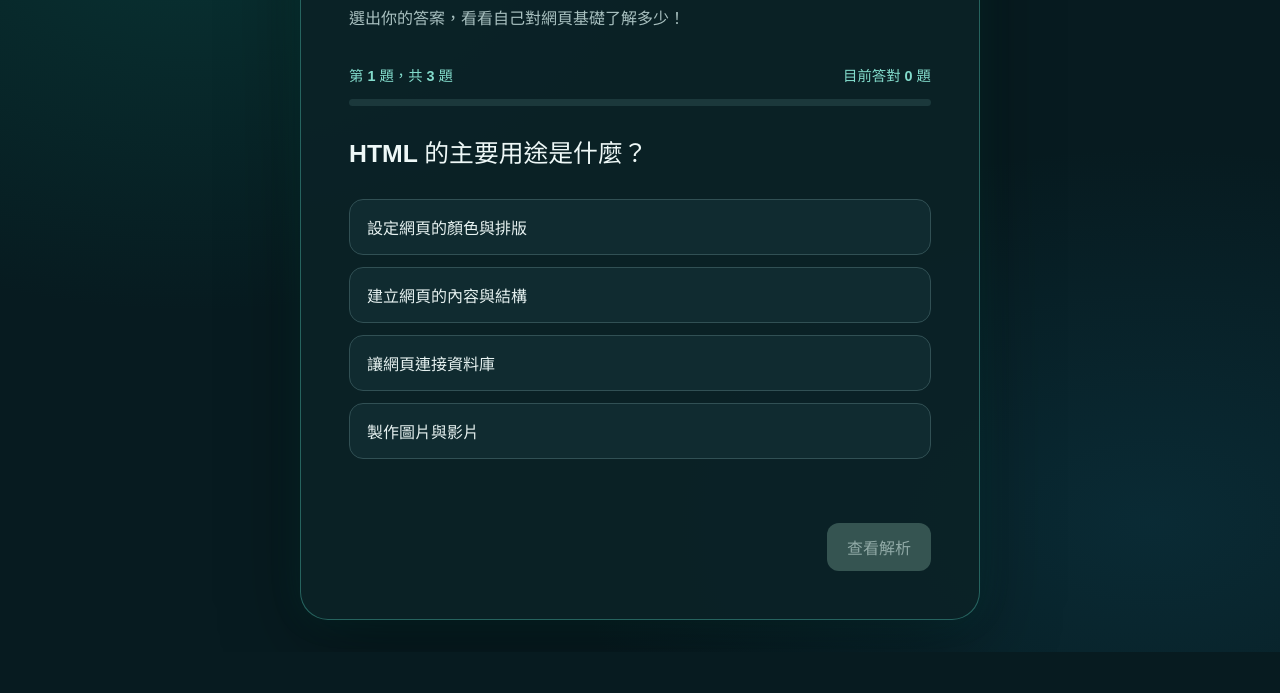
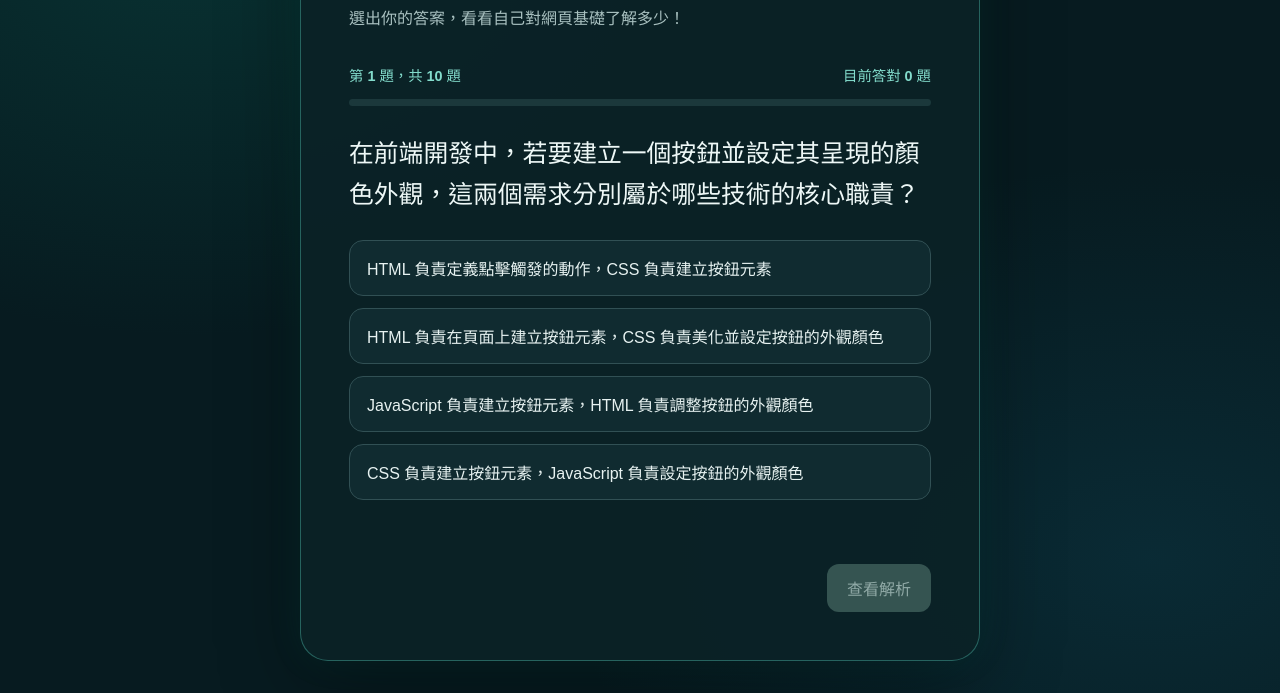
Before and after one commit to ritalo-so2/web--quest, a plain HTML site: page Week 2/index.html in a window 1280 px wide. Shown: the part 213-906 px from the top of the page. Before the commit the page ends 865 px from the top, so only its background shows below. Drawn offline with Linux system fonts and the light colour scheme.

Commit message:
add question

```diff
--- a/Week 2/index.html
+++ b/Week 2/index.html
@@ -267,7 +267,7 @@
         <section id="quiz-panel" aria-label="測驗題目">
             <div class="progress-wrap">
                 <div class="question-meta">
-                    <span id="question-count">第 1 題，共 3 題</span>
+                    <span id="question-count">正在載入題目…</span>
                     <span id="score-count">目前答對 0 題</span>
                 </div>
                 <div
@@ -276,7 +276,7 @@
                     role="progressbar"
                     aria-label="測驗進度"
                     aria-valuemin="0"
-                    aria-valuemax="3"
+                    aria-valuemax="0"
                     aria-valuenow="0"
                 >
                     <div class="progress-bar" id="progress-bar"></div>
@@ -307,27 +307,84 @@
         // 編輯這裡的題目、選項、正確答案索引與解析即可換成自己的題目。
         const questions = [
             {
-                question: "HTML 的主要用途是什麼？",
+                question: "在前端開發中，若要建立一個按鈕並設定其呈現的顏色外觀，這兩個需求分別屬於哪些技術的核心職責？",
                 choices: [
-                    "設定網頁的顏色與排版",
-                    "建立網頁的內容與結構",
-                    "讓網頁連接資料庫",
-                    "製作圖片與影片"
+                    "HTML 負責定義點擊觸發的動作，CSS 負責建立按鈕元素",
+                    "HTML 負責在頁面上建立按鈕元素，CSS 負責美化並設定按鈕的外觀顏色",
+                    "JavaScript 負責建立按鈕元素，HTML 負責調整按鈕的外觀顏色",
+                    "CSS 負責建立按鈕元素，JavaScript 負責設定按鈕的外觀顏色"
                 ],
                 answer: 1,
-                explanation: "HTML 負責描述網頁的內容與結構；顏色和排版通常交給 CSS 處理。"
+                explanation: "HTML 負責建立網頁內容與結構，CSS 負責外觀樣式，JavaScript 則負責互動行為。"
             },
             {
-                question: "在 HTML 中，哪一個標籤通常用來表示最主要的標題？",
-                choices: ["<p>", "<img>", "<h1>", "<footer>"],
-                answer: 2,
-                explanation: "<h1> 表示頁面中最重要的一級標題，適合用來標示主要主題。"
+                question: "下列哪一種寫在 HTML 檔裡面的內容，會被瀏覽器讀取並呈現於網頁的可視畫面上？",
+                choices: [
+                    "寫在 <body> 標籤內的 <p> 段落文字",
+                    "寫在 <head> 標籤內部的 <title> 網頁標題設定",
+                    "寫在 <!-- 與 --> 註解符號之間的說明文字",
+                    '寫在 <head> 標籤內部的 <meta charset="UTF-8"> 設定'
+                ],
+                answer: 0,
+                explanation: "網頁瀏覽器僅會將寫在<body>標籤內的內容呈現於畫面上，其他寫在<head>裡的設定或註解文字不會顯示。"
             },
             {
-                question: "想改變網頁文字的顏色，最適合使用哪一種技術？",
-                choices: ["HTML", "CSS", "網址 URL", "檔案名稱"],
+                question: "在圖片標籤中，哪個屬性能提供圖片的文字替代說明？",
+                choices: ["src", "href", "alt", "title"],
+                answer: 2,
+                explanation: "alt 屬性用來提供圖片的文字替代說明。"
+            },
+            {
+                question: "在 VS Code 編輯器中，若希望透過內建的 Emmet 功能瞬間產生標準 HTML5 文件的完整骨架，應該輸入什麼符號並按下 Tab 鍵？",
+                choices: ["!", "@", "#", "html"],
+                answer: 0,
+                explanation: "在 VS Code 中輸入驚嘆號 ! 並按下 Tab 鍵，會觸發 Emmet 自動補全並產生 HTML5 文件骨架。"
+            },
+            {
+                question: "在編寫文章時，若想將句子中的某幾個字標記為需要特別強調的「重要資訊」，最符合語意化且適當的標籤是哪一個？",
+                choices: ["<strong>", "<em>", "<h1>", "<br>"],
+                answer: 0,
+                explanation: "<strong> 標籤用於表示句中或段落中具有高度重要性、需要強調的關鍵字句，通常會以粗體顯示。"
+            },
+            {
+                question: "符合 HTML 標籤巢狀（Nesting）結構「先開啟者後關閉」原則的程式碼片段為何？",
+                choices: ["<p>請閱讀<strong>注意事項</strong></p>", "<p>請閱讀<strong>注意事項</p></strong>", "<p>請閱讀注意事項</p></strong>", "<strong><p>請閱讀注意事項</strong></p>"],
+                answer: 0,
+                explanation: "HTML 標籤必須按照「先開啟者後關閉」的原則進行巢狀結構的撰寫。"
+            },
+            {
+                question: '在標籤 <a href="https://youtube.com" target="_blank"> 中，加入 target="_blank" 屬性會對使用者的點擊行為產生什麼影響？',
+                choices: ["在新分頁中開啟連結", "在原分頁中開啟連結", "下載連結指向的文件", "不產生任何影響"],
+                answer: 0,
+                explanation: 'target="_blank" 屬性會讓連結在新的瀏覽器分頁中開啟。'
+            },
+            {
+                question: "若開啟剛寫好的 HTML 檔案時發現網頁中的中文文字全都變成無法閱讀的亂碼，最可能是因為 HTML 文件中遺漏了哪一項設定？",
+                choices: [
+                    'target="_blank"',
+                    '<meta charset="UTF-8">',
+                    "<hr>",
+                    "<title>建立網頁標題</title>"
+                ],
                 answer: 1,
-                explanation: "CSS 負責網頁的外觀，例如文字顏色、字體、間距和版面配置。"
+                explanation: "指定UTF-8編碼格式，確保瀏覽器以正確的編碼表解析中文字元，能正確顯示，防止亂碼發生。"
+            },
+            {
+                question: "在 VS Code 中使用 Live Server 延伸模組開發網頁時，每當存檔（Ctrl+S）後會發生下列哪種情況？",
+                choices: ["網頁自動重新載入", "網頁關閉並重新開啟", "網頁顯示錯誤訊息", "網頁變更不會生效"],
+                answer: 0,
+                explanation: "使用 Live Server 時，存檔後網頁會自動重新載入，以顯示最新的更改。"
+            },
+            {
+                question: "關於 HTML 標題標籤 `<h1>` 至 `<h6>` 的使用原則與特性，下列哪個敘述是正確的？",
+                choices: [
+                    "h6代表的是全頁最高層級且字體最大的標題",
+                    "一個 HTML 檔案中僅能出現 h1 標籤，絕對不能使用 h2 以下的標籤",
+                    "標題的字體大小h6最大，h1最小，且標題的層級與字體大小無關",
+                    "h1到h6主要用來表示標題的結構層級與重要程度。"
+                ],
+                answer: 3,
+                explanation: "h1到h6標題標籤用來表示網頁中不同層級的標題，h1是最高層級，h6是最低層級。"
             }
         ];
 
```
